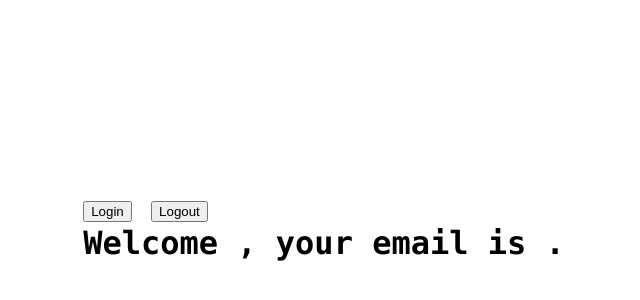
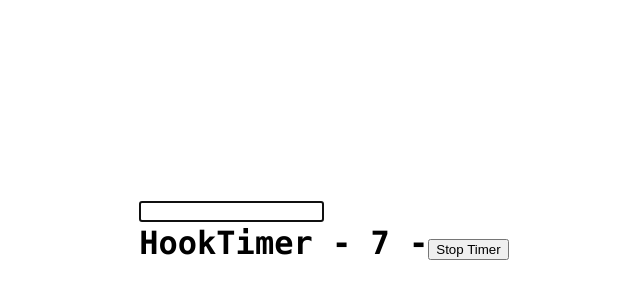
Before and after one commit to SooryaCodes/react-typescript, a React (Create React App) app: page / in a window 1280 px wide. Shown: the part 176-476 px from the top of the page, without its empty margins (316-956 px from the left). Built offline with nearby package versions, Linux system fonts and the light colour scheme.

Commit message:
useRef hook

```diff
--- a/src/App.tsx
+++ b/src/App.tsx
@@ -15,6 +15,8 @@
 import Status from "./components/Status";
 import User from "./components/context/User";
 import { UserContextProvider } from "./components/context/UserContext";
+import DomRef from "./components/ref/DomRef";
+import MutableRef from "./components/ref/MutableRef";
 
 function App() {
   const name = { first_name: "Soorya", last_name: "Krishna" };
@@ -45,9 +47,13 @@
       {/* <ThemeContextProvider>
         <Box />
       </ThemeContextProvider> */}
-      <UserContextProvider>
+
+      {/* <UserContextProvider>
         <User />
-      </UserContextProvider>
+      </UserContextProvider> */}
+
+      <DomRef />
+      <MutableRef />
     </div>
   );
 }
--- /dev/null
+++ b/src/components/ref/DomRef.tsx
@@ -0,0 +1,14 @@
+import { useEffect, useRef } from "react";
+
+export default function DomRef() {
+  const inputRef = useRef<HTMLInputElement>(null!);
+
+  useEffect(() => {
+    inputRef.current.focus();
+  }, []);
+  return (
+    <div>
+      <input type="text" name="" ref={inputRef} id="" />
+    </div>
+  );
+}
--- /dev/null
+++ b/src/components/ref/MutableRef.tsx
@@ -0,0 +1,26 @@
+import { useEffect, useRef, useState } from "react";
+
+export default function MutableRef() {
+  const [timer, setTimer] = useState(0);
+  const intervalRef = useRef<number | undefined>(undefined);
+
+  const stopTimer = () => {
+    window.clearInterval(intervalRef.current);
+  };
+
+  useEffect(() => {
+    intervalRef.current = window.setInterval(() => {
+      setTimer((timer) => timer + 1);
+    }, 1000);
+
+    return () => {
+      stopTimer();
+    };
+  }, []);
+  return (
+    <div>
+      HookTimer - {timer} -
+      <button onClick={() => stopTimer()}>Stop Timer</button>
+    </div>
+  );
+}
```
